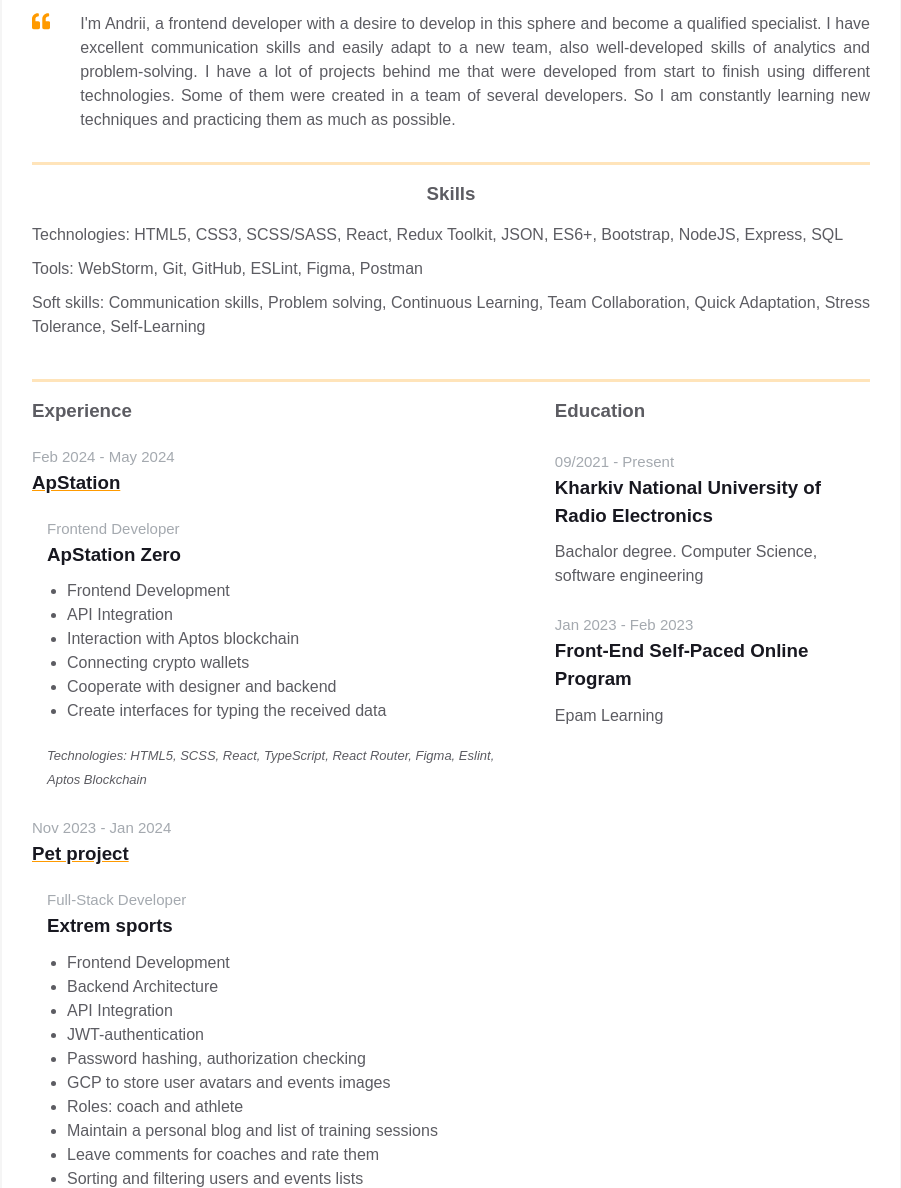
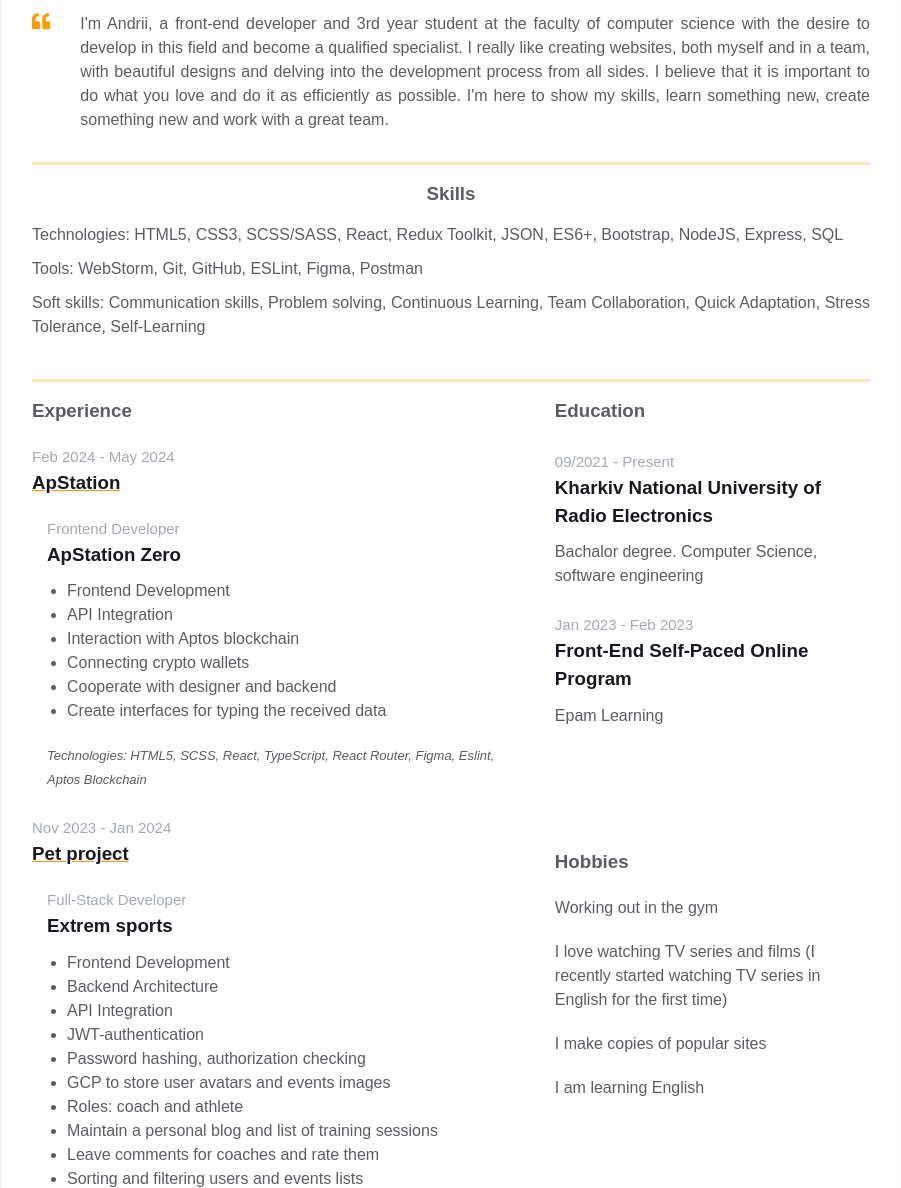
Before and after one commit to NureSherstiukAndrii/homepage, a plain HTML site: page index.html in a window 1280 px wide. Shown: the part 338-1526 px from the top of the page, without its empty margins (189-1090 px from the left). Drawn offline with Linux system fonts and the light colour scheme.

Commit message:
Added a block with hobbies, styles to it and changed the intro

```diff
--- a/index.html
+++ b/index.html
@@ -129,12 +129,12 @@
                 </svg>
               </div>
               <p class="intro_text">
-                I'm Andrii, a frontend developer with a desire to develop in this sphere and become
-                a qualified specialist. I have excellent communication skills and easily adapt to a
-                new team, also well-developed skills of analytics and problem-solving. I have a lot
-                of projects behind me that were developed from start to finish using different technologies.
-                Some of them were created in a team of several developers. So I am constantly learning
-                new techniques and practicing them as much as possible.
+                I'm Andrii, a front-end developer and 3rd year student at the faculty of computer science
+                with the desire to develop in this field and become a qualified specialist. I really like
+                creating websites, both myself and in a team, with beautiful designs and delving into the
+                development process from all sides. I believe that it is important to do what you love
+                and do it as efficiently as possible. I'm here to show my skills, learn something new,
+                create something new and work with a great team.
               </p>
             </div>
           </div>
@@ -248,6 +248,22 @@
                         Epam Learning
                       </p>
                     </div>
+                  </div>
+
+                  <div class="additional-info__hobbies">
+                    <h3 class="additional-info__hobbies-header">Hobbies</h3>
+                    <p class="additional-info__hobbies-item">
+                      Working out in the gym
+                    </p>
+                    <p class="additional-info__hobbies-item">
+                      I love watching TV series and films (I recently started watching TV series in English for the first time)
+                    </p>
+                    <p class="additional-info__hobbies-item">
+                      I make copies of popular sites
+                    </p>
+                    <p class="additional-info__hobbies-item">
+                      I am learning English
+                    </p>
                   </div>
 
                   <div class="additional-info__languages">
@@ -383,7 +399,7 @@
                 </li>
                 <li class="timeline-item">
                   <div class="timeline-item__title">
-                    <span>My first interview &#128556; &#8594; &#128532; &#8594; &#128515; - March 2024</span>
+                    <span>My first interview &#128556; &#8594; &#128532; &#8594; &#128515; - Mar 2024</span>
                     <span class="close-open">&#9660;</span>
                   </div>
                   <div class="timeline-item__content">
--- a/styles.css
+++ b/styles.css
@@ -259,6 +259,21 @@ body {
     color: var(--secondary-text-color);
 }
 
+.additional-info__hobbies{
+    margin-bottom: 20px;
+}
+
+.additional-info__hobbies-header {
+    color: var(--secondary-text-color);
+    text-align: left;
+    margin-bottom: 20px;
+}
+
+.additional-info__hobbies-item{
+    margin: 20px 0;
+    color: var(--secondary-text-color);
+}
+
 .additional-info__languages {
     margin-bottom: 20px;
 }
```
